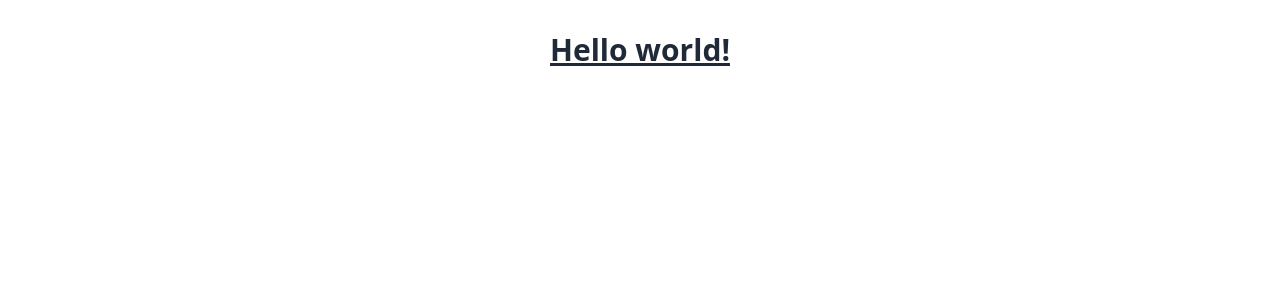
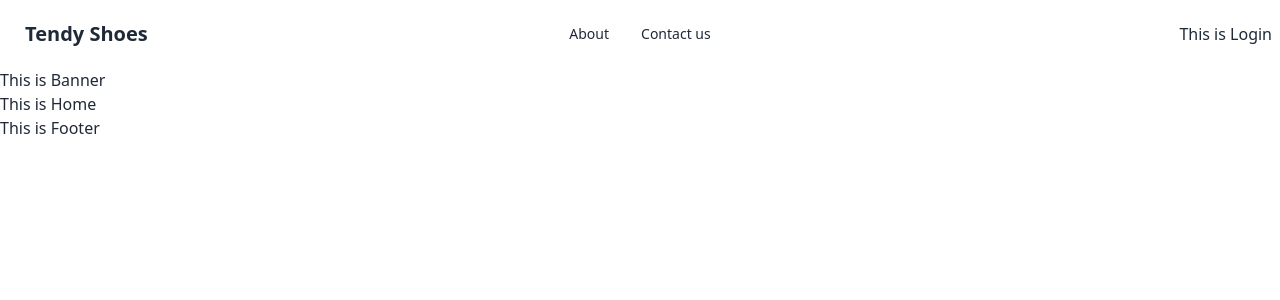
Before and after one commit to sourabahmed/tendy-shoes-client, a React (Vite) app: page / in a window 1280 px wide. Shown: the top 300 px of the page. Built offline with nearby package versions, Linux system fonts and the light colour scheme.

Commit message:
react-router-added

```diff
--- a/src/App.jsx
+++ b/src/App.jsx
@@ -1,12 +1,11 @@
-import './App.css'
+import { RouterProvider } from 'react-router-dom'
+import router from './routes/routes'
 
 function App() {
 
   return (
     <>
-      <h1 className="text-3xl font-bold underline">
-      Hello world!
-    </h1>
+    <RouterProvider router={router} />
     </>
   )
 }
--- /dev/null
+++ b/src/components/home/Banner.jsx
@@ -0,0 +1,9 @@
+
+
+function Banner() {
+  return (
+    <div>This is Banner</div>
+  )
+}
+
+export default Banner
--- /dev/null
+++ b/src/components/shared/ErrorPage.jsx
@@ -0,0 +1,9 @@
+
+
+function ErrorPage() {
+  return (
+    <div>This is ErrorPage 404</div>
+  )
+}
+
+export default ErrorPage
--- /dev/null
+++ b/src/components/shared/Footer.jsx
@@ -0,0 +1,9 @@
+import React from 'react'
+
+function Footer() {
+  return (
+    <div>This is Footer</div>
+  )
+}
+
+export default Footer
--- /dev/null
+++ b/src/components/shared/Navbar.jsx
@@ -0,0 +1,37 @@
+import { Link } from "react-router-dom";
+import Login from "../../pages/Login";
+
+
+function Navbar() {
+
+  return (
+    <>
+     <div className="navbar bg-base-100">
+  <div className="navbar-start">
+    <div className="dropdown">
+      <div tabIndex={0} role="button" className="btn btn-ghost lg:hidden">
+        <svg xmlns="http://www.w3.org/2000/svg" className="h-5 w-5" fill="none" viewBox="0 0 24 24" stroke="currentColor"><path strokeLinecap="round" strokeLinejoin="round" strokeWidth="2" d="M4 6h16M4 12h8m-8 6h16" /></svg>
+      </div>
+      <ul tabIndex={0} className="menu menu-sm dropdown-content mt-3 z-[1] p-2 shadow bg-base-100 rounded-box w-52">
+      <li><Link to={"/about"}>About</Link></li>
+        <li><Link to={"/contact"}>Contact us</Link></li>
+      </ul>
+    </div>
+    <Link to={"/"} className="btn btn-ghost text-xl">Tendy Shoes</Link>
+  </div>
+  <div className="navbar-center hidden lg:flex">
+    <ul className="menu menu-horizontal px-1">
+        <li><Link to={"/about"}>About</Link></li>
+        <li><Link to={"/contact"}>Contact us</Link></li>
+
+    </ul>
+  </div>
+  <div className="navbar-end">
+    <Login />
+  </div>
+</div>
+    </>
+  )
+}
+
+export default Navbar;
--- a/src/layouts/MainLayouts.jsx
+++ b/src/layouts/MainLayouts.jsx
@@ -0,0 +1,16 @@
+import { Outlet } from "react-router-dom";
+import Footer from "../components/shared/Footer"
+import Navbar from "../components/shared/Navbar"
+
+
+function MainLayout() {
+  return (
+    <>
+    <Navbar></Navbar>
+    <Outlet></Outlet>
+    <Footer></Footer>
+    </>
+  )
+}
+
+export default MainLayout;
--- /dev/null
+++ b/src/pages/About.jsx
@@ -0,0 +1,9 @@
+
+
+function About() {
+  return (
+    <div>This is About</div>
+  )
+}
+
+export default About
--- /dev/null
+++ b/src/pages/Contact.jsx
@@ -0,0 +1,9 @@
+import React from 'react'
+
+function Contact() {
+  return (
+    <div>This is Contact</div>
+  )
+}
+
+export default Contact
--- a/src/pages/Home.jsx
+++ b/src/pages/Home.jsx
@@ -1,8 +1,12 @@
+import Banner from "../components/home/Banner"
 
 
 function Home() {
   return (
+    <>
+    <Banner />
     <div>This is Home</div>
+    </>
   )
 }
 
--- /dev/null
+++ b/src/pages/Login.jsx
@@ -0,0 +1,9 @@
+import React from 'react'
+
+function Login() {
+  return (
+    <div>This is Login</div>
+  )
+}
+
+export default Login
--- /dev/null
+++ b/src/pages/Register.jsx
@@ -0,0 +1,9 @@
+
+
+function Register() {
+  return (
+    <div>This is Register</div>
+  )
+}
+
+export default Register
--- /dev/null
+++ b/src/routes/routes.jsx
@@ -0,0 +1,42 @@
+import {createBrowserRouter} from "react-router-dom";
+import MainLayout from "../layouts/MainLayouts";
+import ErrorPage from "../components/shared/ErrorPage";
+import Home from "../pages/Home";
+import About from "../pages/About";
+import Contact from "../pages/Contact";
+import Login from "../pages/Login";
+import Register from "../pages/Register";
+
+
+const router = createBrowserRouter([
+  {
+    path: "/",
+    element: <MainLayout/>,
+    errorElement: <ErrorPage />,
+    children: [
+        {
+            index: true,
+            element: <Home/>
+        },
+        {
+            path: "about",
+            element: <About />
+        },
+        {
+            path: "contact",
+            element: <Contact />
+        },
+        {
+            path: "login",
+            element: <Login />
+        },
+        {
+            path: "register",
+            element: <Register />
+        }
+    ]
+  },
+
+]);
+
+export default router;
```
